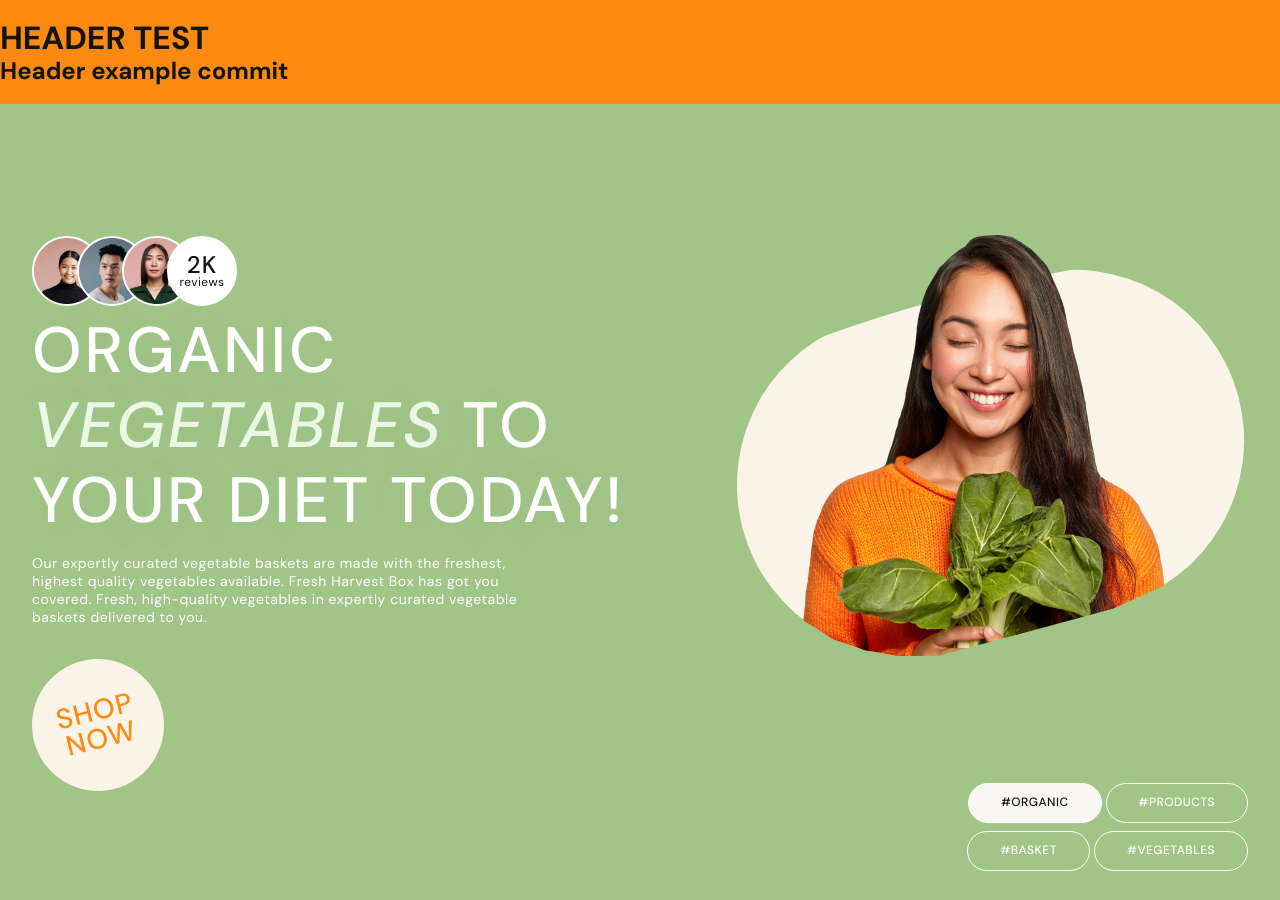
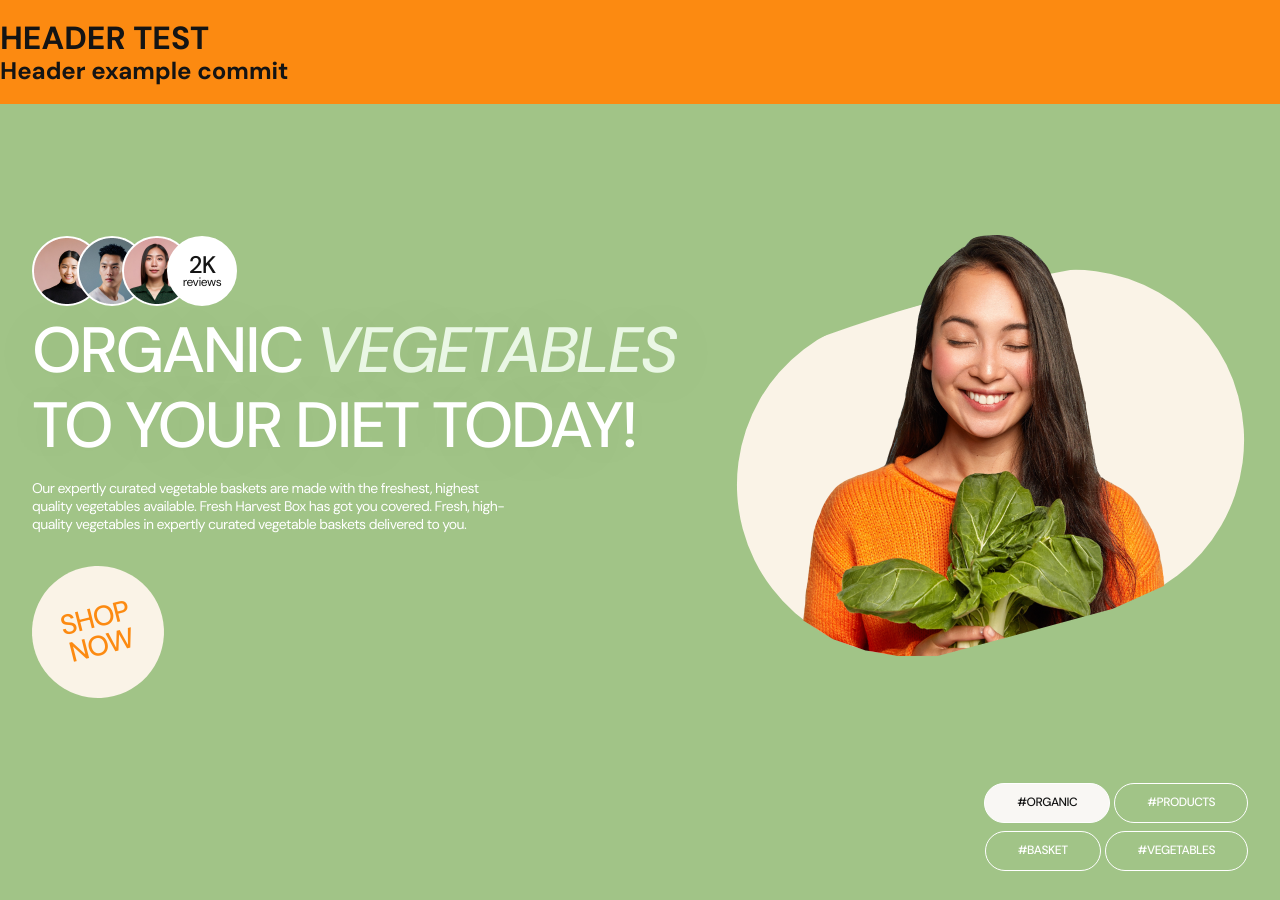
Before and after one commit to NetworkVisus/emmet-group, a website built with Vite: page src/index.html in a window 1280 px wide. Shown: the top 900 px of the page. Built offline with nearby package versions, Linux system fonts and the light colour scheme.

Commit message:
last hero

```diff
--- a/src/css/hero.css
+++ b/src/css/hero.css
@@ -75,13 +75,13 @@
   font-size: 14px;
   font-weight: 500;
   line-height: 0.57;
-  letter-spacing: 0.04em;
+  letter-spacing: -0.04em;
   text-transform: uppercase;
 }
 .span-revievs {
   font-size: 8px;
   font-weight: 400;
-  letter-spacing: 0.04em;
+  letter-spacing: -0.04em;
   text-transform: none;
 }
 @media (min-width: 768px) {
@@ -123,19 +123,20 @@
 
   .hero-reviews-p {
     font-size: 24px;
-    letter-spacing: 0.04em;
+    letter-spacing: -0.04em;
+
+    transition: color 250ms cubic-bezier(0.4, 0, 0.2, 1);
   }
 
   .hero-reviews-p:hover,
   .hero-reviews-p:focus {
     color: var(--green-brand-color);
-    transition-timing-function: 250ms cubic-bezier(0.4, 0, 0.2, 1);
   }
 
   .span-revievs {
     font-size: 12px;
     line-height: 1.6px;
-    letter-spacing: 0.04em;
+    letter-spacing: -0.04em;
   }
 }
 .hero-title {
@@ -143,7 +144,7 @@
   font-size: 40px;
   font-weight: 500;
   line-height: 1.1;
-  letter-spacing: 0.04em;
+  letter-spacing: -0.04em;
   text-transform: uppercase;
   margin-bottom: 14px;
 }
@@ -156,7 +157,7 @@
   .hero-title {
     font-size: 54px;
     line-height: 1.18;
-    letter-spacing: 0.04em;
+    letter-spacing: -0.04em;
     margin-bottom: 16px;
   }
 }
@@ -164,7 +165,7 @@
   .hero-title {
     font-size: 64px;
     line-height: 1.17;
-    letter-spacing: 0.04em;
+    letter-spacing: -0.04em;
     width: 672px;
   }
 }
@@ -177,7 +178,7 @@
 
   font-size: 14px;
   line-height: 1.28;
-  letter-spacing: 0.04em;
+  letter-spacing: -0.04em;
   margin-bottom: 20px;
 }
 @media (min-width: 768px) {
@@ -196,7 +197,7 @@
   font-style: normal;
   font-weight: 500;
   line-height: 1.14;
-  letter-spacing: 0.04em;
+  letter-spacing: -0.04em;
   text-transform: uppercase;
   cursor: pointer;
 
@@ -219,7 +220,7 @@
   .hero-shop-now {
     font-size: 24px;
     line-height: 1;
-    letter-spacing: 0.04em;
+    letter-spacing: -0.04em;
 
     width: 114px;
     height: 114px;
@@ -228,23 +229,24 @@
 @media (min-width: 1280px) {
   .hero-shop-now {
     font-size: 28px;
-    letter-spacing: 0.04em;
+    letter-spacing: -0.04em;
 
     width: 132px;
     height: 132px;
+    transition: background 250ms cubic-bezier(0.4, 0, 0.2, 1),
+      color 250ms cubic-bezier(0.4, 0, 0.2, 1),
+      font-weight 250ms cubic-bezier(0.4, 0, 0.2, 1),
+      box-shadow 250ms cubic-bezier(0.4, 0, 0.2, 1),
+      border 250ms cubic-bezier(0.4, 0, 0.2, 1);
   }
   .hero-shop-now:hover,
   .hero-shop-now:focus {
     background: var(--light-green-color);
     font-weight: 500;
     color: var(--green-brand-color);
-
     box-shadow: 0px 3px 1px rgba(0, 0, 0, 0.1), 0px 2px 1px rgba(0, 0, 0, 0.08),
       0px 2px 2px rgba(0, 0, 0, 0.12);
-
-    border: 1px solid;
     border: 1px solid transparent;
-    transition-timing-function: 250ms cubic-bezier(0.4, 0, 0.2, 1);
   }
 }
 .hero-shop-now-div {
@@ -397,7 +399,7 @@
   font-size: 10px;
   font-weight: 500;
   line-height: 1.2;
-  letter-spacing: 0.04em;
+  letter-spacing: -0.04em;
   text-transform: uppercase;
   color: var(--white-color);
 }
@@ -419,21 +421,23 @@
 
     font-size: 12px;
     line-height: 1.16;
-    letter-spacing: 0.04em;
+    letter-spacing: -0.04em;
   }
 }
 @media (min-width: 1280px) {
   .hero-button-filters {
     padding: 12px 32px;
+    transition: background 250ms cubic-bezier(0.4, 0, 0.2, 1),
+      color 250ms cubic-bezier(0.4, 0, 0.2, 1),
+      box-shadow 250ms cubic-bezier(0.4, 0, 0.2, 1),
+      border 250ms cubic-bezier(0.4, 0, 0.2, 1);
   }
   .hero-button-filters:hover,
   .hero-button-filters:focus {
     color: var(--primary-text-color);
-    background-color: #f9f7f4;
+    background: #f9f7f4;
     box-shadow: 0px 3px 1px rgba(0, 0, 0, 0.1), 0px 2px 1px rgba(0, 0, 0, 0.08),
       0px 2px 2px rgba(0, 0, 0, 0.12);
     border: 1px solid transparent;
-
-    transition-timing-function: 250ms cubic-bezier(0.4, 0, 0.2, 1);
   }
 }
```
